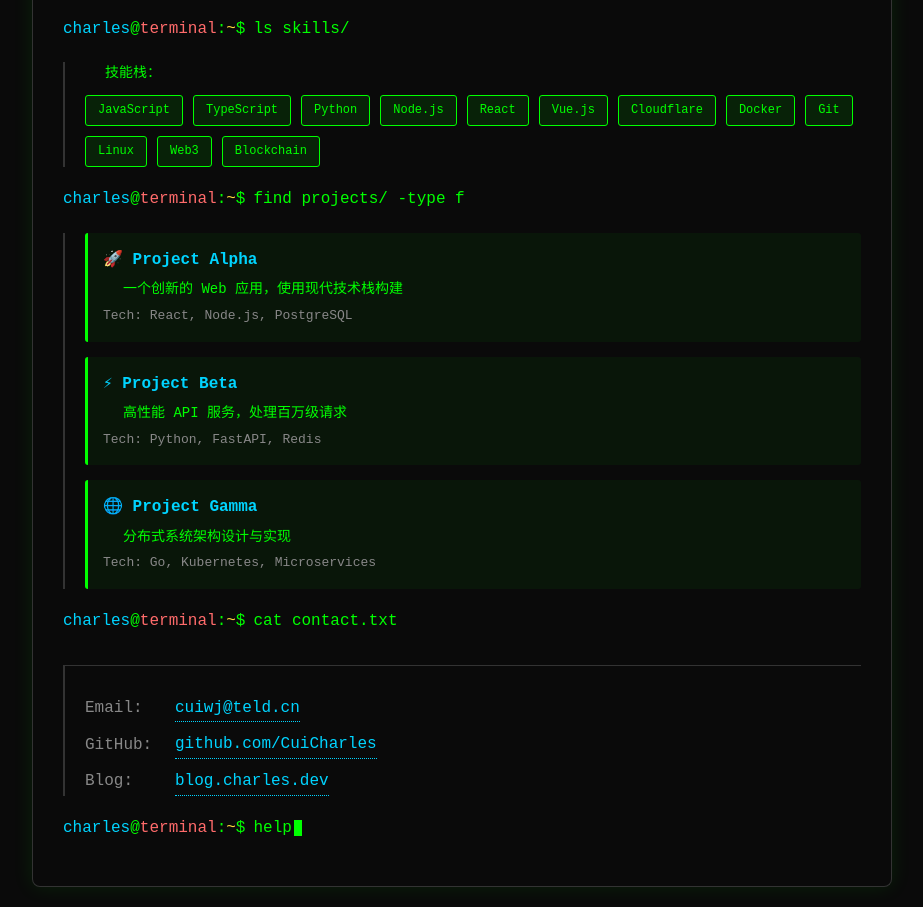
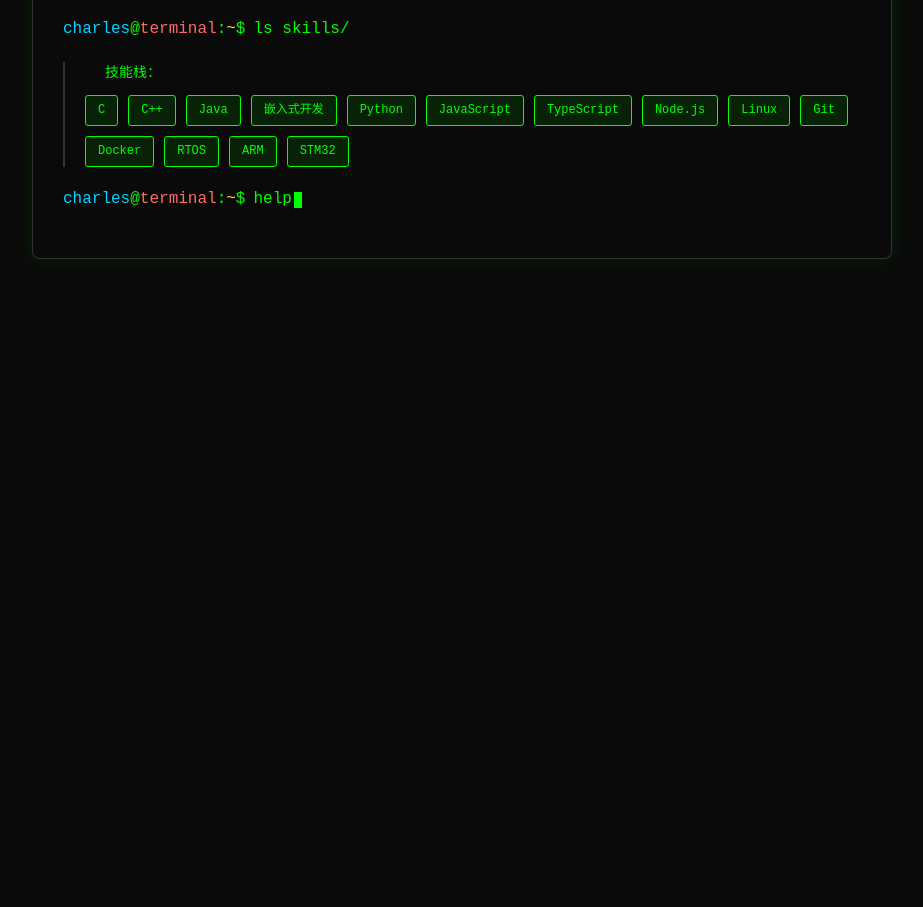
Before and after one commit to CuiCharles/hello-pages, a plain HTML site: page index.html in a window 1280 px wide. Shown: the part 576-1483 px from the top of the page, without its empty margins (178-1101 px from the left). After the commit the page ends 855 px from the top, so only its background shows below. Drawn offline with Linux system fonts and the light colour scheme.

Commit message:
modify：modify the resume page

```diff
--- a/index.html
+++ b/index.html
@@ -161,45 +161,6 @@
       color: #00ff00;
     }
 
-    /* 项目列表 */
-    .project {
-      margin: 15px 0;
-      padding: 15px;
-      background: rgba(0, 255, 0, 0.05);
-      border-left: 3px solid #00ff00;
-      border-radius: 3px;
-    }
-
-    .project-title {
-      color: #00d4ff;
-      font-weight: bold;
-      margin-bottom: 5px;
-    }
-
-    .project-desc {
-      color: #888;
-      font-size: 13px;
-      margin-top: 5px;
-    }
-
-    /* 联系信息 */
-    .contact-info {
-      margin-top: 30px;
-      padding-top: 20px;
-      border-top: 1px solid #333;
-    }
-
-    .contact-item {
-      margin: 10px 0;
-      display: flex;
-      align-items: center;
-      gap: 10px;
-    }
-
-    .contact-label {
-      color: #888;
-      min-width: 80px;
-    }
 
     /* 打字机效果 */
     .typing {
@@ -308,75 +269,26 @@
         <div class="output-section">
           <div class="output">技能栈：</div>
           <div class="skills">
+            <span class="skill-tag">C</span>
+            <span class="skill-tag">C++</span>
+            <span class="skill-tag">Java</span>
+            <span class="skill-tag">嵌入式开发</span>
+            <span class="skill-tag">Python</span>
             <span class="skill-tag">JavaScript</span>
             <span class="skill-tag">TypeScript</span>
-            <span class="skill-tag">Python</span>
             <span class="skill-tag">Node.js</span>
-            <span class="skill-tag">React</span>
-            <span class="skill-tag">Vue.js</span>
-            <span class="skill-tag">Cloudflare</span>
+            <span class="skill-tag">Linux</span>
+            <span class="skill-tag">Git</span>
             <span class="skill-tag">Docker</span>
-            <span class="skill-tag">Git</span>
-            <span class="skill-tag">Linux</span>
-            <span class="skill-tag">Web3</span>
-            <span class="skill-tag">Blockchain</span>
-          </div>
-        </div>
-      </div>
-
-      <!-- 项目 -->
-      <div class="command" style="animation-delay: 2s;">
-        <div class="command-line">
-          <span class="prompt">
-            <span class="user">charles</span>@<span class="host">terminal</span>:<span class="path">~</span>$
-          </span>
-          <span>find projects/ -type f</span>
-        </div>
-        <div class="output-section">
-          <div class="project">
-            <div class="project-title">🚀 Project Alpha</div>
-            <div class="output">一个创新的 Web 应用，使用现代技术栈构建</div>
-            <div class="project-desc">Tech: React, Node.js, PostgreSQL</div>
-          </div>
-          <div class="project">
-            <div class="project-title">⚡ Project Beta</div>
-            <div class="output">高性能 API 服务，处理百万级请求</div>
-            <div class="project-desc">Tech: Python, FastAPI, Redis</div>
-          </div>
-          <div class="project">
-            <div class="project-title">🌐 Project Gamma</div>
-            <div class="output">分布式系统架构设计与实现</div>
-            <div class="project-desc">Tech: Go, Kubernetes, Microservices</div>
-          </div>
-        </div>
-      </div>
-
-      <!-- 联系方式 -->
-      <div class="command" style="animation-delay: 2.5s;">
-        <div class="command-line">
-          <span class="prompt">
-            <span class="user">charles</span>@<span class="host">terminal</span>:<span class="path">~</span>$
-          </span>
-          <span>cat contact.txt</span>
-        </div>
-        <div class="output-section contact-info">
-          <div class="contact-item">
-            <span class="contact-label">Email:</span>
-            <a href="mailto:cuiwj@teld.cn">cuiwj@teld.cn</a>
-          </div>
-          <div class="contact-item">
-            <span class="contact-label">GitHub:</span>
-            <a href="https://github.com/CuiCharles" target="_blank">github.com/CuiCharles</a>
-          </div>
-          <div class="contact-item">
-            <span class="contact-label">Blog:</span>
-            <a href="#" target="_blank">blog.charles.dev</a>
+            <span class="skill-tag">RTOS</span>
+            <span class="skill-tag">ARM</span>
+            <span class="skill-tag">STM32</span>
           </div>
         </div>
       </div>
 
       <!-- 交互式提示 -->
-      <div class="command" style="animation-delay: 3s;">
+      <div class="command" style="animation-delay: 2s;">
         <div class="command-line">
           <span class="prompt">
             <span class="user">charles</span>@<span class="host">terminal</span>:<span class="path">~</span>$
@@ -448,7 +360,7 @@
     }
 
     // 延迟启动打字效果
-    setTimeout(typeCommand, 3500);
+    setTimeout(typeCommand, 2500);
 
     // 添加键盘交互（可选）
     document.addEventListener('keydown', (e) => {
@@ -458,12 +370,6 @@
       }
     });
 
-    // 添加鼠标点击交互
-    document.querySelectorAll('a').forEach(link => {
-      link.addEventListener('click', (e) => {
-        console.log('Navigating to:', e.target.href);
-      });
-    });
   </script>
 </body>
 </html>
```
